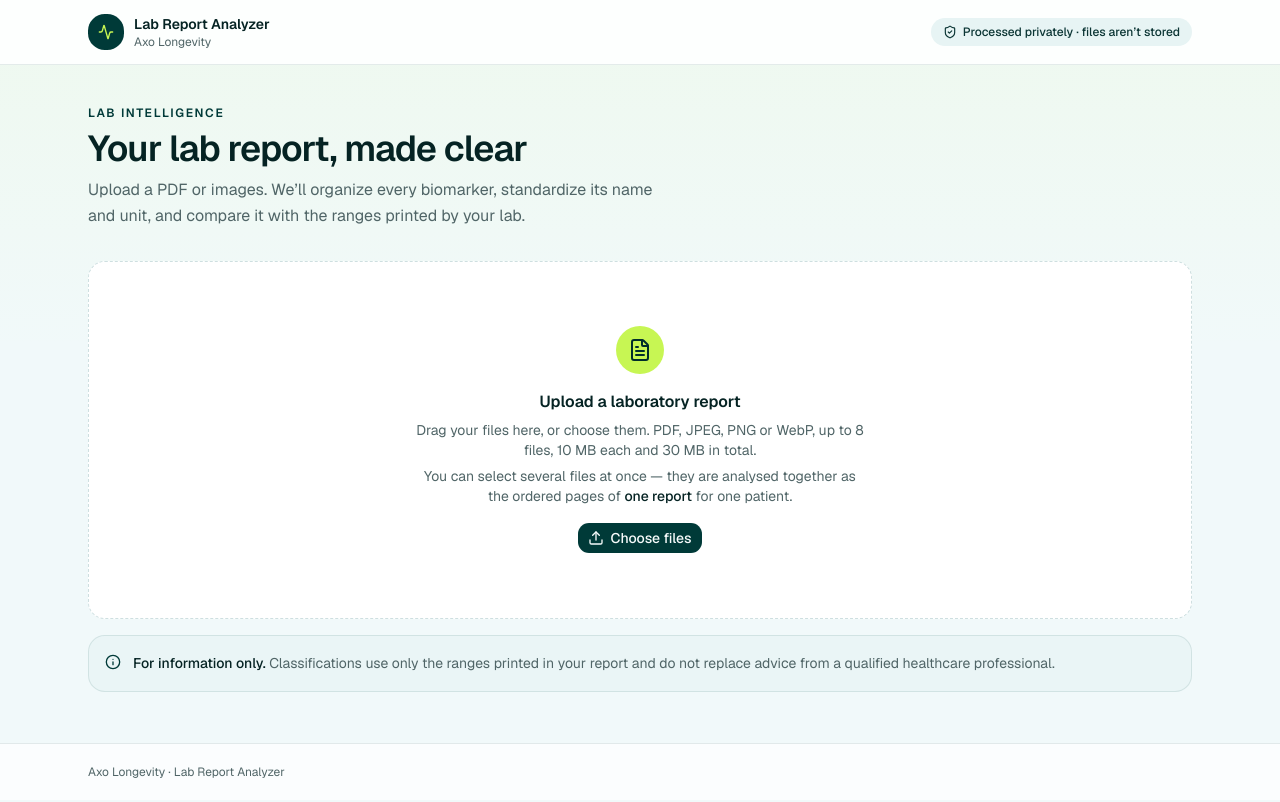
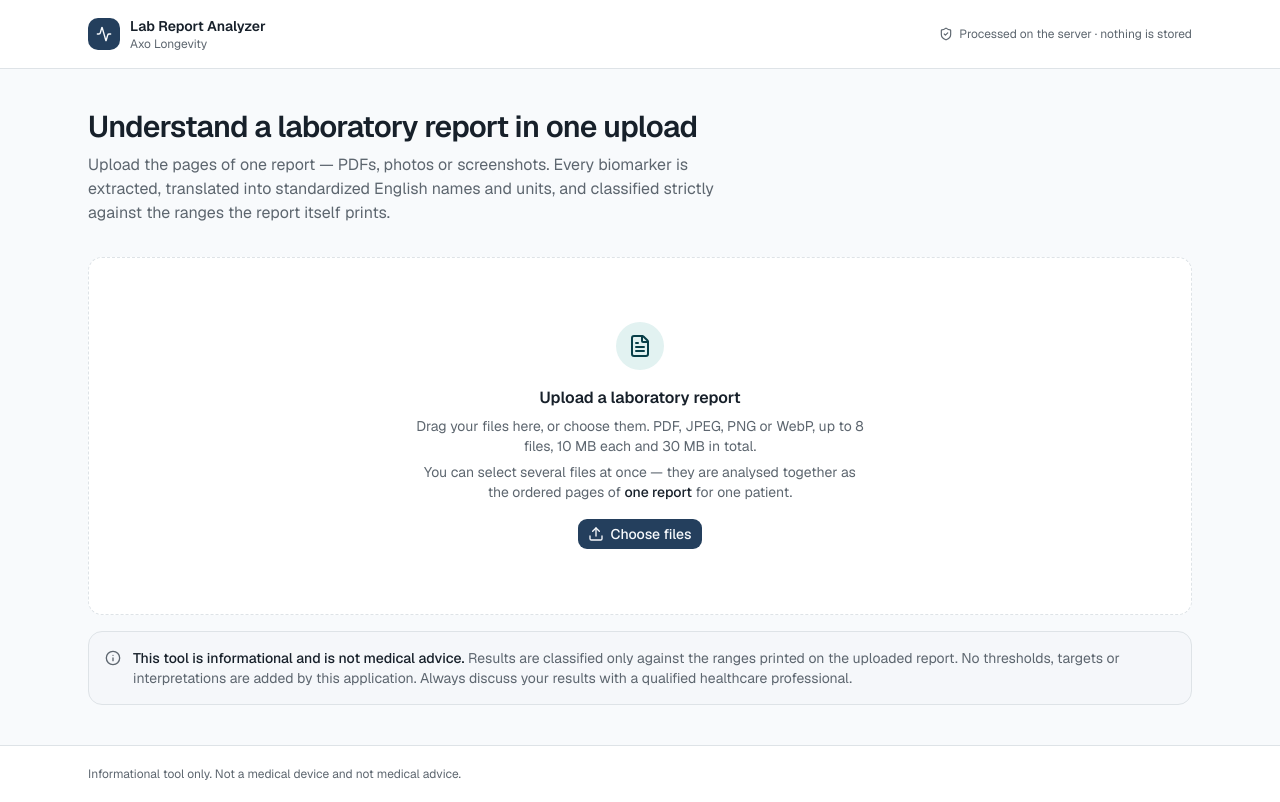
Before and after one commit to amirsorayaei/axo-lab-report-analyzer, a Next.js app: page / in a window 1280 px wide. Built offline with nearby package versions, Linux system fonts and the light colour scheme; no server answers.

Commit message:
Revert "style(design): refine Axo visual hierarchy"
This reverts commit 151f5e1fb77e4ffd25fbb77b0f0a9dcf342f96bd.

```diff
--- a/src/app/globals.css
+++ b/src/app/globals.css
@@ -56,32 +56,36 @@
   --color-status-review-surface: var(--status-review-surface);
 }
 
-/* Axo-inspired health palette: deep teal for trust, electric lime for energy. */
+/*
+ * Calm clinical palette: a warm neutral ground with a restrained navy primary and
+ * a teal accent. Status colours are semantic tokens rather than ad-hoc classes so
+ * a badge, a summary card and a table row always agree.
+ */
 :root {
-  --background: oklch(0.977 0.009 205);
-  --foreground: oklch(0.235 0.035 195);
+  --background: oklch(0.985 0.003 240);
+  --foreground: oklch(0.24 0.024 250);
   --card: oklch(1 0 0);
-  --card-foreground: oklch(0.235 0.035 195);
+  --card-foreground: oklch(0.24 0.024 250);
   --popover: oklch(1 0 0);
-  --popover-foreground: oklch(0.235 0.035 195);
-  --primary: oklch(0.31 0.064 191);
-  --primary-foreground: oklch(0.985 0.005 190);
-  --secondary: oklch(0.958 0.014 196);
-  --secondary-foreground: oklch(0.3 0.045 192);
-  --muted: oklch(0.956 0.012 202);
-  --muted-foreground: oklch(0.49 0.025 203);
-  --accent: oklch(0.91 0.192 124);
-  --accent-foreground: oklch(0.265 0.052 190);
+  --popover-foreground: oklch(0.24 0.024 250);
+  --primary: oklch(0.36 0.062 252);
+  --primary-foreground: oklch(0.985 0.004 240);
+  --secondary: oklch(0.962 0.006 245);
+  --secondary-foreground: oklch(0.32 0.03 250);
+  --muted: oklch(0.962 0.006 245);
+  --muted-foreground: oklch(0.505 0.018 250);
+  --accent: oklch(0.948 0.017 195);
+  --accent-foreground: oklch(0.34 0.055 210);
   --destructive: oklch(0.552 0.166 26);
-  --border: oklch(0.892 0.018 202);
-  --input: oklch(0.875 0.021 202);
-  --ring: oklch(0.68 0.148 136);
+  --border: oklch(0.912 0.008 245);
+  --input: oklch(0.902 0.009 245);
+  --ring: oklch(0.55 0.075 210);
   --chart-1: oklch(0.55 0.082 200);
   --chart-2: oklch(0.36 0.062 252);
   --chart-3: oklch(0.62 0.104 75);
   --chart-4: oklch(0.552 0.166 26);
   --chart-5: oklch(0.62 0.02 250);
-  --radius: 0.75rem;
+  --radius: 0.625rem;
   --sidebar: oklch(0.975 0.005 245);
   --sidebar-foreground: oklch(0.24 0.024 250);
   --sidebar-primary: oklch(0.36 0.062 252);
@@ -91,8 +95,8 @@
   --sidebar-border: oklch(0.912 0.008 245);
   --sidebar-ring: oklch(0.55 0.075 210);
 
-  --status-optimal: oklch(0.42 0.09 169);
-  --status-optimal-surface: oklch(0.955 0.035 163);
+  --status-optimal: oklch(0.47 0.083 192);
+  --status-optimal-surface: oklch(0.955 0.023 192);
   --status-normal: oklch(0.44 0.048 250);
   --status-normal-surface: oklch(0.955 0.009 250);
   --status-out: oklch(0.5 0.152 26);
@@ -150,11 +154,6 @@
   }
   body {
     @apply bg-background text-foreground;
-    background-image: linear-gradient(
-      to bottom,
-      color-mix(in oklch, var(--accent) 7%, transparent),
-      transparent 22rem
-    );
   }
   html {
     @apply font-sans;
--- a/src/app/page.tsx
+++ b/src/app/page.tsx
@@ -17,10 +17,10 @@ export default function HomePage() {
     // only a min-height, so `min-h-full` collapses here and lets the footer ride
     // up under short content. Growing to fill the body pins it to the bottom.
     <div className="flex flex-1 flex-col">
-      <header className="border-b border-primary/10 bg-card/90 backdrop-blur-sm">
-        <div className="mx-auto flex max-w-6xl items-center justify-between gap-4 px-4 py-3.5 sm:px-6">
+      <header className="border-b bg-card">
+        <div className="mx-auto flex max-w-6xl items-center justify-between gap-4 px-4 py-4 sm:px-6">
           <div className="flex items-center gap-2.5">
-            <span className="flex size-9 items-center justify-center rounded-xl bg-primary text-accent">
+            <span className="flex size-8 items-center justify-center rounded-lg bg-primary text-primary-foreground">
               <Activity className="size-4" aria-hidden />
             </span>
             <div className="leading-tight">
@@ -29,25 +29,23 @@ export default function HomePage() {
             </div>
           </div>
 
-          <p className="flex items-center gap-1.5 rounded-full bg-secondary px-3 py-1.5 text-xs font-medium text-secondary-foreground">
+          <p className="hidden items-center gap-1.5 text-xs text-muted-foreground sm:flex">
             <ShieldCheck className="size-3.5" aria-hidden />
-            <span className="sm:hidden">Private processing</span>
-            <span className="hidden sm:inline">Processed privately · files aren’t stored</span>
+            Processed on the server · nothing is stored
           </p>
         </div>
       </header>
 
-      <main className="mx-auto w-full max-w-6xl flex-1 px-4 py-7 sm:px-6 sm:py-10">
-        <div className="mb-7 max-w-2xl space-y-2 sm:mb-8">
-          <p className="text-xs font-semibold tracking-[0.14em] text-primary uppercase">
-            Lab intelligence
-          </p>
-          <h1 className="text-3xl font-semibold tracking-tight text-balance sm:text-4xl">
-            Your lab report, made clear
+      <main className="mx-auto w-full max-w-6xl flex-1 px-4 py-8 sm:px-6 sm:py-10">
+        <div className="mb-8 max-w-2xl space-y-2">
+          <h1 className="text-2xl font-semibold tracking-tight text-balance sm:text-3xl">
+            Understand a laboratory report in one upload
           </h1>
-          <p className="max-w-xl text-sm leading-relaxed text-muted-foreground sm:text-base">
-            Upload a PDF or images. We’ll organize every biomarker, standardize its
-            name and unit, and compare it with the ranges printed by your lab.
+          <p className="text-sm text-muted-foreground sm:text-base">
+            Upload the pages of one report — PDFs, photos or screenshots. Every
+            biomarker is extracted, translated into standardized English names and
+            units, and classified strictly against the ranges the report itself
+            prints.
           </p>
         </div>
 
@@ -57,9 +55,9 @@ export default function HomePage() {
         />
       </main>
 
-      <footer className="border-t border-primary/10 bg-card/70">
+      <footer className="border-t bg-card">
         <div className="mx-auto max-w-6xl px-4 py-5 text-xs text-muted-foreground sm:px-6">
-          Axo Longevity · Lab Report Analyzer
+          Informational tool only. Not a medical device and not medical advice.
         </div>
       </footer>
     </div>
--- a/src/components/analyzer/medical-disclaimer.tsx
+++ b/src/components/analyzer/medical-disclaimer.tsx
@@ -2,12 +2,16 @@ import { Info } from "lucide-react";
 
 export function MedicalDisclaimer() {
   return (
-    <div className="flex gap-3 rounded-xl border border-primary/10 bg-secondary/70 p-4 text-sm">
-      <Info className="mt-0.5 size-4 shrink-0 text-primary" aria-hidden />
-      <p className="leading-relaxed text-muted-foreground">
-        <span className="font-medium text-foreground">For information only.</span>{" "}
-        Classifications use only the ranges printed in your report and do not
-        replace advice from a qualified healthcare professional.
+    <div className="flex gap-3 rounded-xl border border-border bg-muted/40 p-4 text-sm">
+      <Info className="mt-0.5 size-4 shrink-0 text-muted-foreground" aria-hidden />
+      <p className="text-muted-foreground">
+        <span className="font-medium text-foreground">
+          This tool is informational and is not medical advice.
+        </span>{" "}
+        Results are classified only against the ranges printed on the uploaded
+        report. No thresholds, targets or interpretations are added by this
+        application. Always discuss your results with a qualified healthcare
+        professional.
       </p>
     </div>
   );
```
